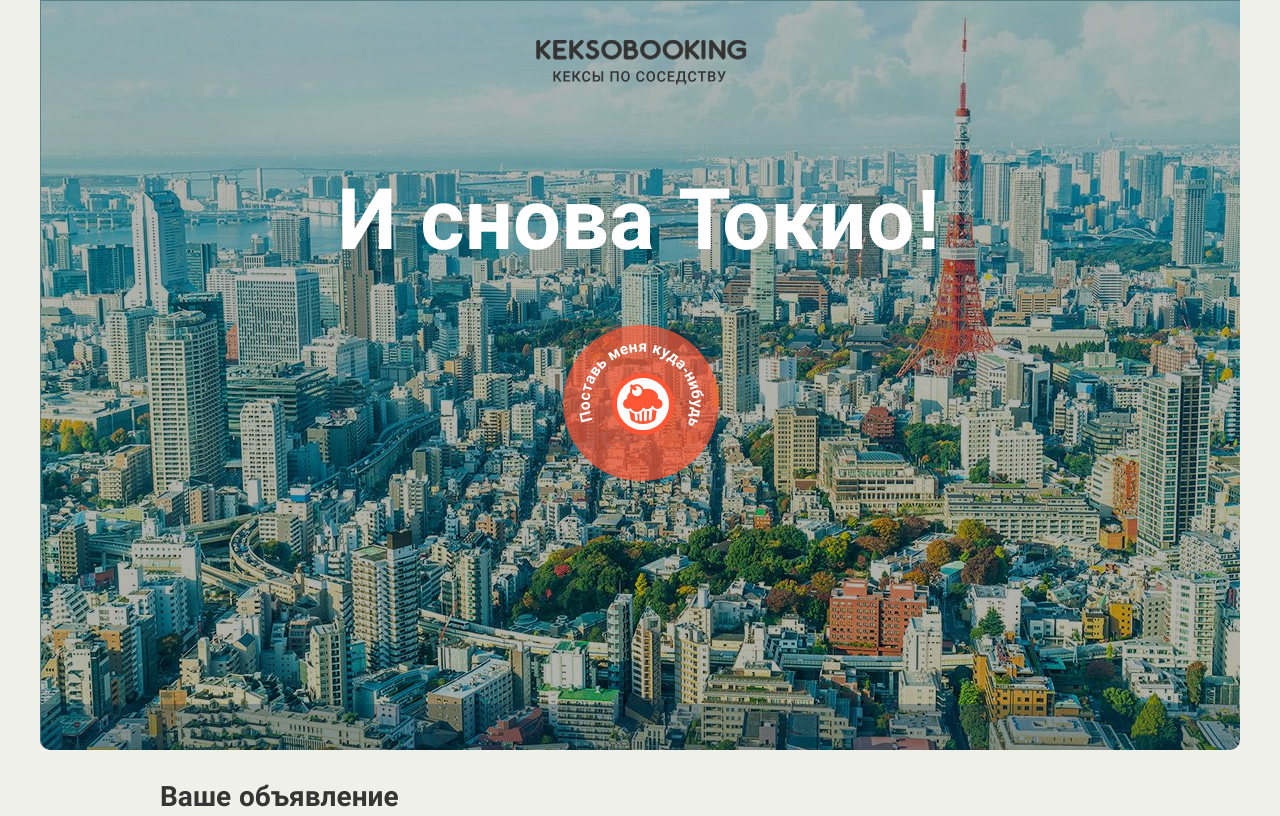
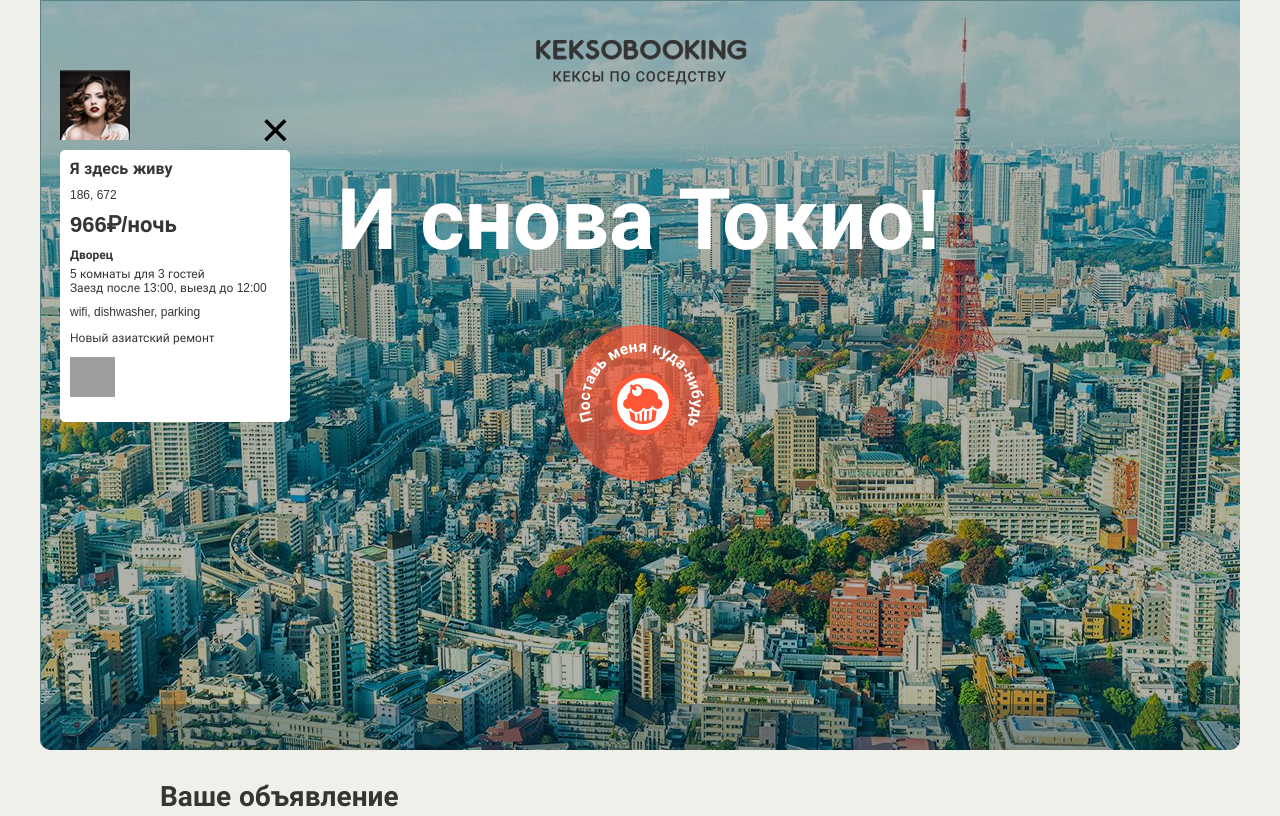
Before and after one commit to andreytrue/305665-keksobooking-21, a website: page index.html in a window 1280 px wide. Shown: the top 816 px of the page. Drawn offline with Linux system fonts and the light colour scheme; grey boxes are pictures that could not be loaded.

Commit message:
Выполняет добавление карточки на основе данных первого элемента массива пользователей

```diff
--- a/index.html
+++ b/index.html
@@ -252,6 +252,7 @@
   <script src="js/util.js"></script>
   <script src="js/data.js"></script>
   <script src="js/pin.js"></script>
+  <script src="js/card.js"></script>
   <script src="js/form.js"></script>
 
 </body>
--- /dev/null
+++ b/js/card.js
@@ -0,0 +1,76 @@
+'use strict';
+
+(function () {
+  const cardTemplate = document.querySelector('#card').content;
+  const newCardTemplate = cardTemplate.querySelector('.map__card');
+  const filtersContainer = window.map.querySelector('.map__filters-container');
+
+  const cardElement = function () {
+    const fragment = new DocumentFragment();
+
+    for (let i = 0; i < 1; i++) {
+      const card = newCardTemplate.cloneNode(true);
+
+      const title = card.querySelector('.popup__title');
+      title.textContent = window.users[i].offer.title;
+
+      const address = card.querySelector('.popup__text--address');
+      address.textContent = window.users[i].offer.address;
+
+      const price = card.querySelector('.popup__text--price');
+      price.textContent = window.users[i].offer.price + '₽/ночь';
+
+      const type = card.querySelector('.popup__type');
+      if (window.users[i].offer.type === 'flat') {
+        type.textContent = 'Квартира';
+      } else if (window.users[i].offer.type === 'bungalow') {
+        type.textContent = 'Бунгало';
+      } else if (window.users[i].offer.type === 'house') {
+        type.textContent = 'Дом';
+      } else if (window.users[i].offer.type === 'palace') {
+        type.textContent = 'Дворец';
+      }
+
+      const capacity = card.querySelector('.popup__text--capacity');
+      capacity.textContent = window.users[i].offer.rooms + ' комнаты для ' + window.users[i].offer.guests + ' гостей';
+
+      const time = card.querySelector('.popup__text--time');
+      time.textContent = 'Заезд после ' + window.users[i].offer.checkin + ', выезд до ' + window.users[i].offer.checkout;
+
+      const features = card.querySelector('.popup__features');
+      features.textContent = '';
+      for (let j = 0; j < window.users[i].offer.features.length; j++) {
+        if (j !== window.users[i].offer.features.length - 1) {
+          features.textContent += window.users[i].offer.features[j];
+          features.textContent += ', ';
+        } else {
+          features.textContent += window.users[i].offer.features[j];
+        }
+      }
+      if (window.users[i].offer.features.length === 0) {
+        features.style.display = 'none';
+      }
+
+      const description = card.querySelector('.popup__description');
+      description.textContent = window.users[i].offer.description;
+
+      const photos = card.querySelector('.popup__photos');
+      for (let k = 0; k < window.users[i].offer.photos.length; k++) {
+        const picture = photos.querySelector('img');
+        picture.src = window.users[i].offer.photos[k];
+      }
+      if (window.users[i].offer.photos.length === 0) {
+        photos.style.display = 'none';
+      }
+
+      const avatar = card.querySelector('.popup__avatar');
+      avatar.src = window.users[i].author.avatar;
+
+      fragment.append(card);
+    }
+
+    return fragment;
+  };
+
+  filtersContainer.prepend(cardElement());
+})();
--- a/js/data.js
+++ b/js/data.js
@@ -14,7 +14,6 @@
   let OFFER_PHOTOS = ['http://o0.github.io/assets/images/tokyo/hotel1.jpg', 'http://o0.github.io/assets/images/tokyo/hotel2.jpg', 'http://o0.github.io/assets/images/tokyo/hotel3.jpg'];
   const LOCATION_Y_MIN = 130;
   const LOCATION_Y_MAX = 630;
-  const USERS_AMOUNT = 8;
   const AUTHOR_USED_AVATARS = [];
 
   window.data = {
@@ -25,24 +24,24 @@
       author.avatar = 'img/avatars/user0' + window.util.getExclusiveNum(AUTHOR_USED_AVATARS) + '.png';
       // Offer creation
       const offer = {};
-      offer.title = OFFER_TITLE[window.util.randomNum(0, OFFER_TITLE.length)];
+      offer.title = OFFER_TITLE[window.util.randomNum(0, OFFER_TITLE.length - 1)];
       offer.address = window.util.randomNum(OFFER_ADDRESS_MIN, OFFER_ADDRESS_MAX) + ', ' + window.util.randomNum(OFFER_ADDRESS_MIN, OFFER_ADDRESS_MAX);
       offer.price = window.util.randomNum(OFFER_PRICE_MIN, OFFER_PRICE_MAX);
-      offer.type = OFFER_TYPE[window.util.randomNum(OFFER_TYPE.length)];
+      offer.type = OFFER_TYPE[window.util.randomNum(0, OFFER_TYPE.length - 1)];
       offer.rooms = window.util.randomNum(1, 6);
       offer.guests = window.util.randomNum(1, 8);
-      offer.checkin = OFFER_CHECK_IN_AND_OUT[window.util.randomNum(0, OFFER_CHECK_IN_AND_OUT.length)];
-      offer.checkout = OFFER_CHECK_IN_AND_OUT[window.util.randomNum(0, OFFER_CHECK_IN_AND_OUT.length)];
+      offer.checkin = OFFER_CHECK_IN_AND_OUT[window.util.randomNum(0, OFFER_CHECK_IN_AND_OUT.length - 1)];
+      offer.checkout = OFFER_CHECK_IN_AND_OUT[window.util.randomNum(0, OFFER_CHECK_IN_AND_OUT.length - 1)];
 
       offer.features = [];
-      for (let i = 0; i < window.util.randomNum(0, OFFER_FEATURES.length); i++) {
+      for (let i = 0; i < window.util.randomNum(0, OFFER_FEATURES.length - 1); i++) {
         offer.features[i] = OFFER_FEATURES[i];
       }
 
-      offer.description = OFFER_DESCRIPTION[window.util.randomNum(0, OFFER_DESCRIPTION.length)];
+      offer.description = OFFER_DESCRIPTION[window.util.randomNum(0, OFFER_DESCRIPTION.length - 1)];
 
       offer.photos = [];
-      for (let i = 0; i < window.util.randomNum(0, OFFER_PHOTOS.length); i++) {
+      for (let i = 0; i < window.util.randomNum(0, OFFER_PHOTOS.length - 1); i++) {
         offer.photos[i] = OFFER_PHOTOS[i];
       }
 
@@ -62,7 +61,7 @@
   };
 
   // Создание пользователей
-  for (let i = 0; i < USERS_AMOUNT; i++) {
+  for (let i = 0; i < 8; i++) {
     users.push(window.data.createUser());
   }
 
--- a/js/main.js
+++ b/js/main.js
@@ -52,4 +52,6 @@
       addForm.classList.remove('ad-form--disabled');
     }
   });
+
+  window.map = map;
 })();
```
